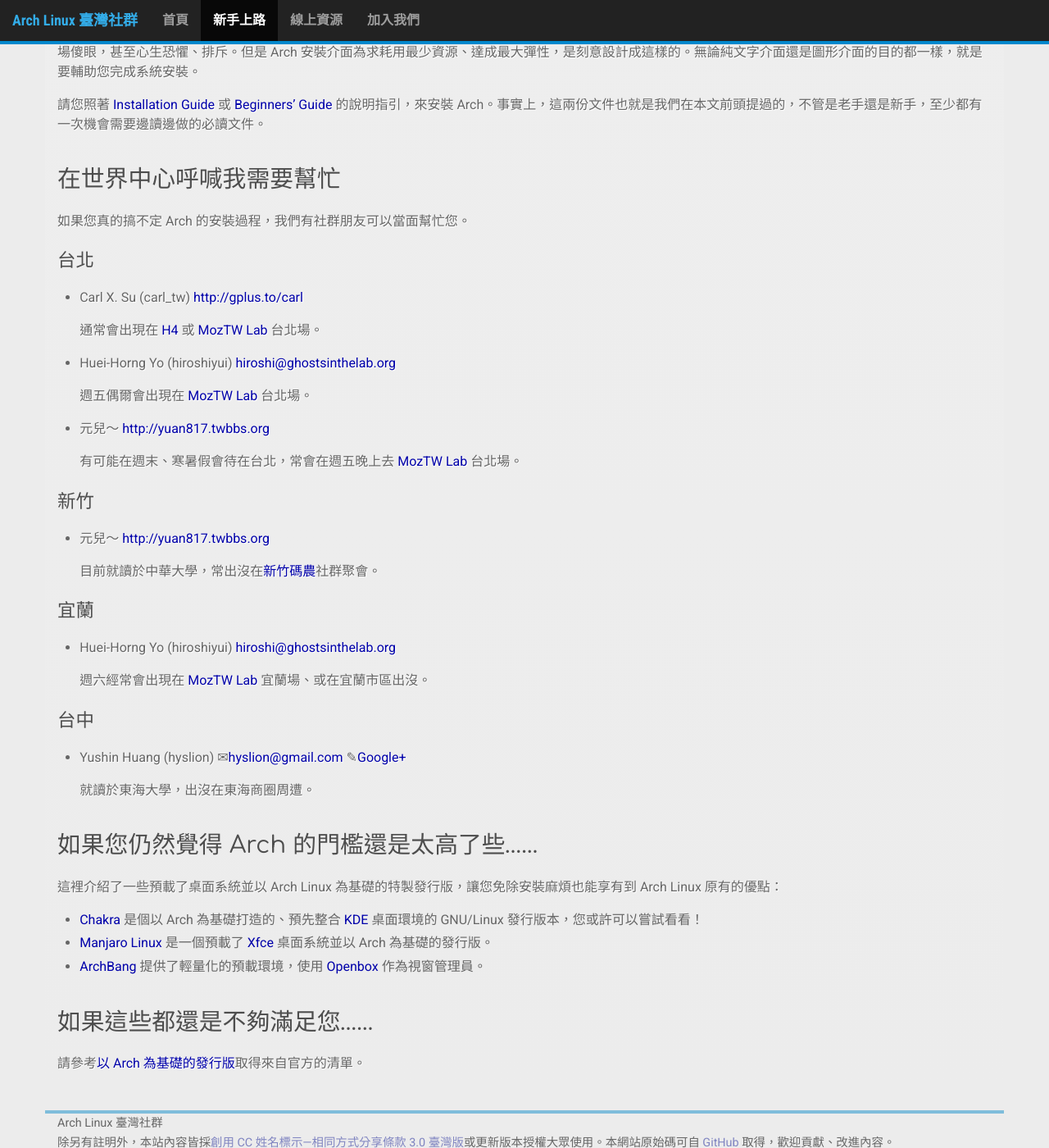
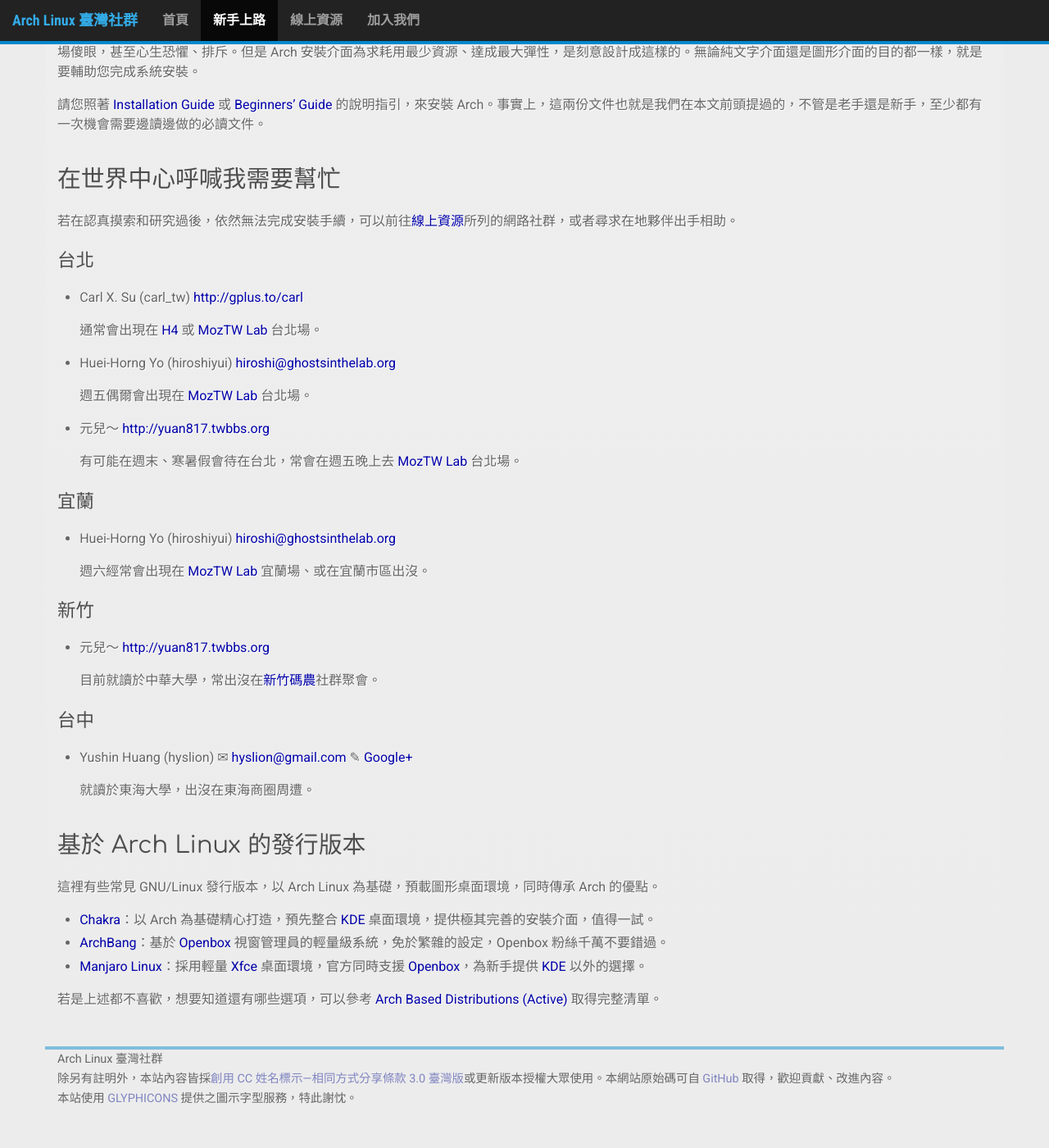
Before and after one commit to linux-taiwan/arch.linux.org.tw, a Jekyll site: the page built from getting-started/index.md, in a window 1280 px wide and 1400 px high, scrolled down 1433 px. Shown: the whole window at 82% size. Built offline with Jekyll 4.4.1, drawn with Linux system fonts in a browser that asks for light colours; nearby versions of some CDN libraries; Markdown is read by kramdown in place of the engine named in the settings; after the commit the page ends 2785 px from its top, so only the background shows below that.

Commit message:
Update 'getting-started' section

```diff
--- a/getting-started/index.md
+++ b/getting-started/index.md
@@ -11,6 +11,7 @@
 * 多幫新手製作安裝光碟、隨身碟吧！這真的是個門檻。
 * 論述「Arch 可以**做好**哪些事」而不是「某某系統有夠爛，快來改用 Arch 吧！」這類貶抑他人的言論，無助於推廣，徒惹他人反感而已。
 * 論述「Arch 可以**做到**哪些事」而不是將 Arch 誇飾成無所不能的系統。陳述事實，並坦然承認短處，才能讓 Arch 藉由社群力量不斷進步。
+
 
 # 寫給新手
 
@@ -34,7 +35,9 @@
 
 [VirtualBox]: https://wiki.archlinux.org/index.php/VirtualBox
 
+
 # 取得 Arch Linux
+
 ## 下載
 
 請至 Arch Linux 官方網站[下載頁面]取得光碟映像檔 (ISO file)。網頁當中列出的 **HTTP Direct Downloads** 是較常用的下載方式，如果您使用臺灣的 ISP 上網服務，我們比較推薦您使用臺灣、日本的分流載點，下載速度可能會較其他地區的載點快（您可能會在 Taiwan 這邊看到令您不悅的加註，這是一個陳年待解的[已知問題]）。
@@ -65,9 +68,12 @@
 [Installation Guide]: https://wiki.archlinux.org/index.php/Installation_Guide_%28%E6%AD%A3%E9%AB%94%E4%B8%AD%E6%96%87%29
 [Beginners' Guide]: https://wiki.archlinux.org/index.php/Beginners%27_Guide_%28%E6%AD%A3%E9%AB%94%E4%B8%AD%E6%96%87%29
 
+
 # 在世界中心呼喊我需要幫忙
 
-如果您真的搞不定 Arch 的安裝過程，我們有社群朋友可以當面幫忙您。
+若在認真摸索和研究過後，依然無法完成安裝手續，可以前往[線上資源]所列的網路社群，或者尋求在地夥伴出手相助。
+
+[線上資源]: /resources/
 
 ## 台北
 
@@ -83,45 +89,43 @@
 
   有可能在週末、寒暑假會待在台北，常會在週五晚上去 [MozTW Lab] 台北場。
 
+## 宜蘭
+
+* Huei-Horng Yo (hiroshiyui) <hiroshi@ghostsinthelab.org>
+
+  週六經常會出現在 [MozTW Lab] 宜蘭場、或在宜蘭市區出沒。
+
 ## 新竹
 
 * 元兒～ <http://yuan817.twbbs.org>
 
   目前就讀於中華大學，常出沒在[新竹碼農]社群聚會。
 
-## 宜蘭
-
-* Huei-Horng Yo (hiroshiyui) <hiroshi@ghostsinthelab.org>
-
-  週六經常會出現在 [MozTW Lab] 宜蘭場、或在宜蘭市區出沒。
-
 ## 台中
 
-* Yushin Huang (hyslion) ✉<hyslion@gmail.com> ✎[Google+](https://plus.google.com/communities/101238863048851764297)
+* Yushin Huang (hyslion) ✉ <hyslion@gmail.com> ✎ [Google+](https://plus.google.com/communities/101238863048851764297)
 
-    就讀於東海大學，出沒在東海商圈周遭。
+  就讀於東海大學，出沒在東海商圈周遭。
 
 [H4]: http://www.hackingthursday.org/
 [MozTW Lab]: http://moztw.org/events/moztw-lab/
 [新竹碼農]: http://www.facebook.com/groups/hsinchu.coders/
 
-# 如果您仍然覺得 Arch 的門檻還是太高了些……
 
-這裡介紹了一些預載了桌面系統並以 Arch Linux 為基礎的特製發行版，讓您免除安裝麻煩也能享有到 Arch Linux 原有的優點：
+# 基於 Arch Linux 的發行版本
 
-* [Chakra] 是個以 Arch 為基礎打造的、預先整合 [KDE] 桌面環境的 GNU/Linux 發行版本，您或許可以嘗試看看！
-* [Manjaro Linux] 是一個預載了 [Xfce] 桌面系統並以 Arch 為基礎的發行版。
-* [ArchBang] 提供了輕量化的預載環境，使用 [Openbox] 作為視窗管理員。
+這裡有些常見 GNU/Linux 發行版本，以 Arch Linux 為基礎，預載圖形桌面環境，同時傳承 Arch 的優點。
 
+* [Chakra]：以 Arch 為基礎精心打造，預先整合 [KDE] 桌面環境，提供極其完善的安裝介面，值得一試。
+* [ArchBang]：基於 [Openbox] 視窗管理員的輕量級系統，免於繁雜的設定，Openbox 粉絲千萬不要錯過。
+* [Manjaro Linux]：採用輕量 [Xfce] 桌面環境，官方同時支援 [Openbox]，為新手提供 [KDE] 以外的選擇。
+
+若是上述都不喜歡，想要知道還有哪些選項，可以參考 [Arch Based Distributions (Active)] 取得完整清單。
+
+[Chakra]: http://www.chakra-project.org/
 [ArchBang]: http://www.archbang.org/
-[Chakra]: http://www.chakra-project.org/
+[Manjaro Linux]: http://manjaro.org/
 [KDE]: http://kde.org/
-[Manjaro Linux]: http://manjaro.org/
 [Openbox]: http://openbox.org/
 [Xfce]: http://www.xfce.org/
-
-# 如果這些都還是不夠滿足您……
-
-請參考[以 Arch 為基礎的發行版][Arch-based Distro]取得來自官方的清單。
-
-[Arch-based Distro]: https://wiki.archlinux.org/index.php/Arch_Based_Distributions
+[Arch Based Distributions (Active)]: https://wiki.archlinux.org/index.php/Arch_Based_Distributions
```
